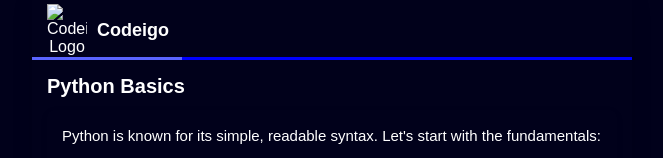
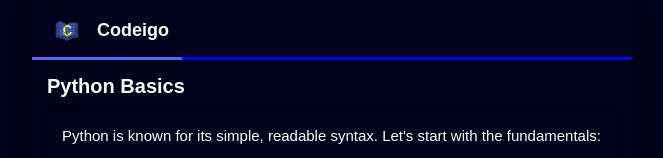
Before and after one commit to asianhorsemen/codeigoapp, a plain HTML site: page Lesson/lessons-1.html in a window 1280 px wide. Shown: the top 158 px of the page, without its empty margins (308-971 px from the left). Drawn offline with Linux system fonts and the light colour scheme.

Commit message:
Your commit message here

```diff
--- a/Lesson/lessons-1.html
+++ b/Lesson/lessons-1.html
@@ -288,7 +288,7 @@
         <!-- Header -->
         <header class="app-header">
             <div class="logo">
-                <img src="images/codeigo-logo.png" alt="Codeigo Logo">
+                <img src="/images/codeigo-logo.png" alt="Codeigo Logo">
                 <span>Codeigo</span>
             </div>
 
```
